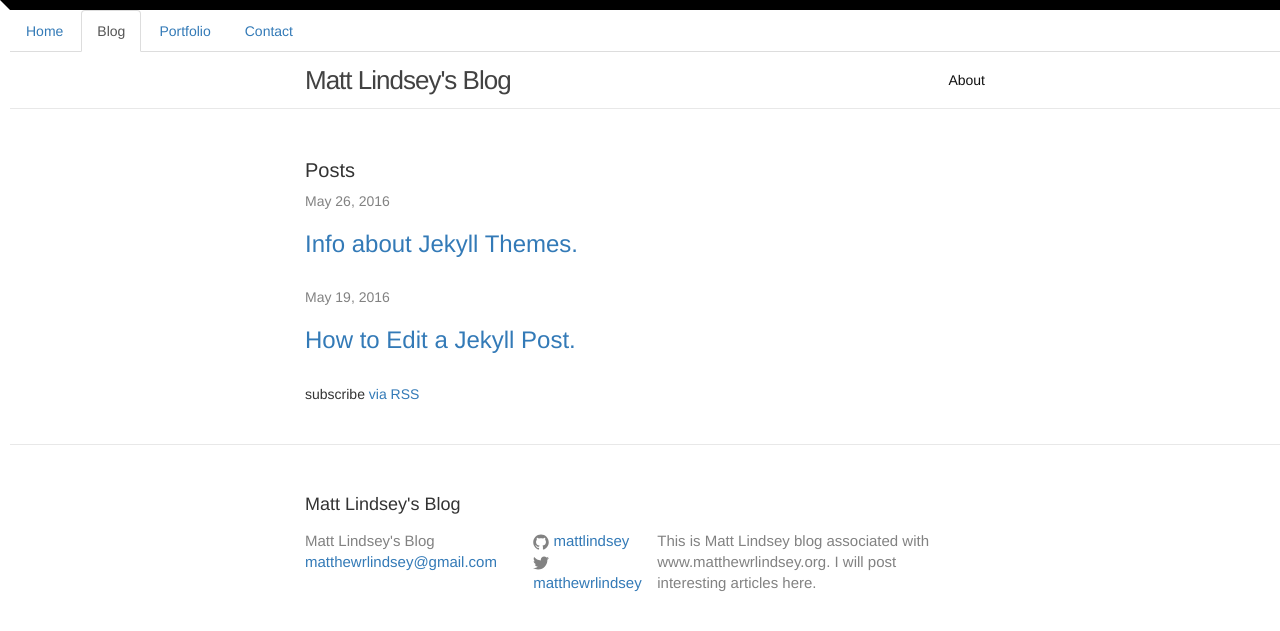
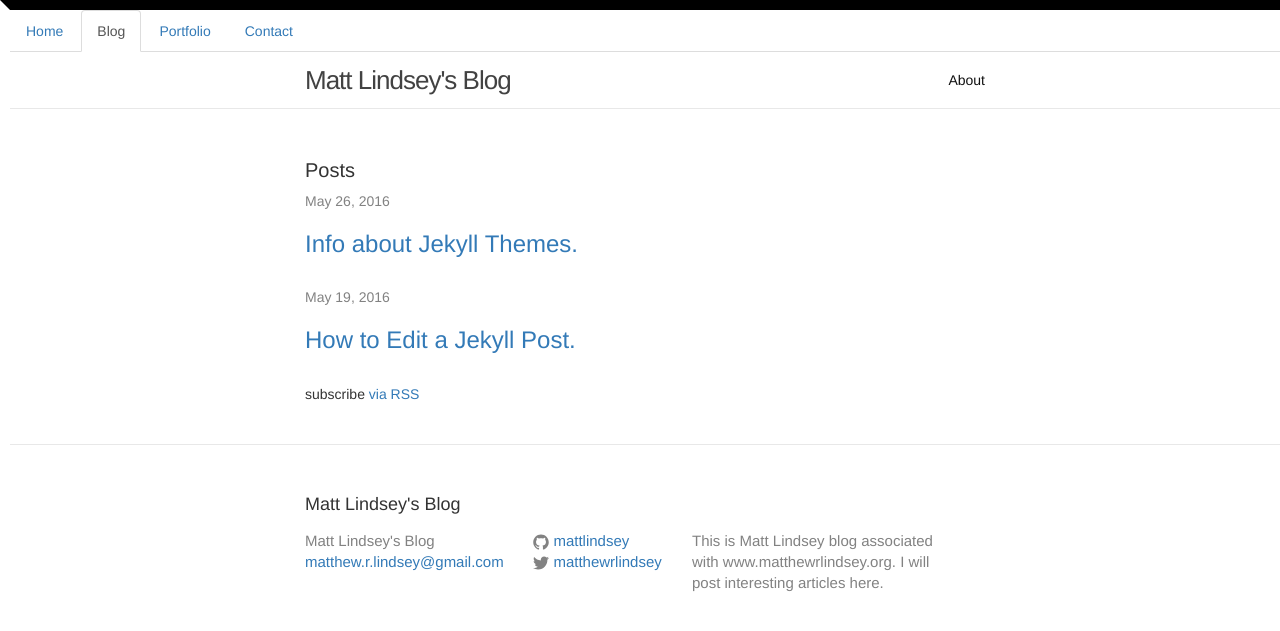
Before and after one commit to mattlindsey/mattlindsey.github.io, a Jekyll site: the page built from index.html, in a window 1280 px wide. Shown: the top 631 px of the page. Built offline with Jekyll 4.4.1, drawn with Linux system fonts in a browser that asks for light colours; nearby versions of some CDN libraries.

Commit message:
Fix footer-col-2 width

```diff
--- a/_config.yml
+++ b/_config.yml
@@ -7,7 +7,7 @@
 
 # Site settings
 title: Matt Lindsey's Blog
-email: matthewrlindsey@gmail.com
+email: matthew.r.lindsey@gmail.com
 description: > # this means to ignore newlines until "baseurl:"
        This is Matt Lindsey blog associated with www.matthewrlindsey.org.
        I will post interesting articles here.
--- a/_sass/_layout.scss
+++ b/_sass/_layout.scss
@@ -132,13 +132,13 @@
 }
 
 .footer-col-2 {
-    width: -webkit-calc(20% - (#{$spacing-unit} / 2));
-    width:         calc(20% - (#{$spacing-unit} / 2));
+    width: -webkit-calc(25% - (#{$spacing-unit} / 2));
+    width:         calc(25% - (#{$spacing-unit} / 2));
 }
 
 .footer-col-3 {
-    width: -webkit-calc(45% - (#{$spacing-unit} / 2));
-    width:         calc(45% - (#{$spacing-unit} / 2));
+    width: -webkit-calc(40% - (#{$spacing-unit} / 2));
+    width:         calc(40% - (#{$spacing-unit} / 2));
 }
 
 @include media-query($on-laptop) {
```
